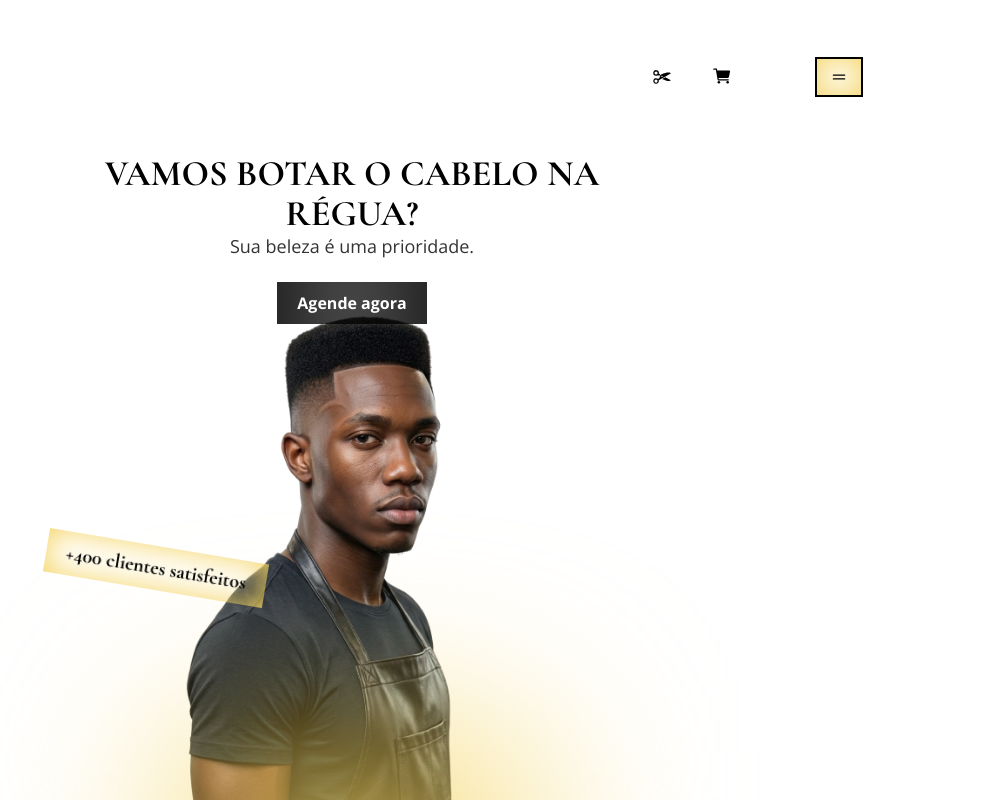
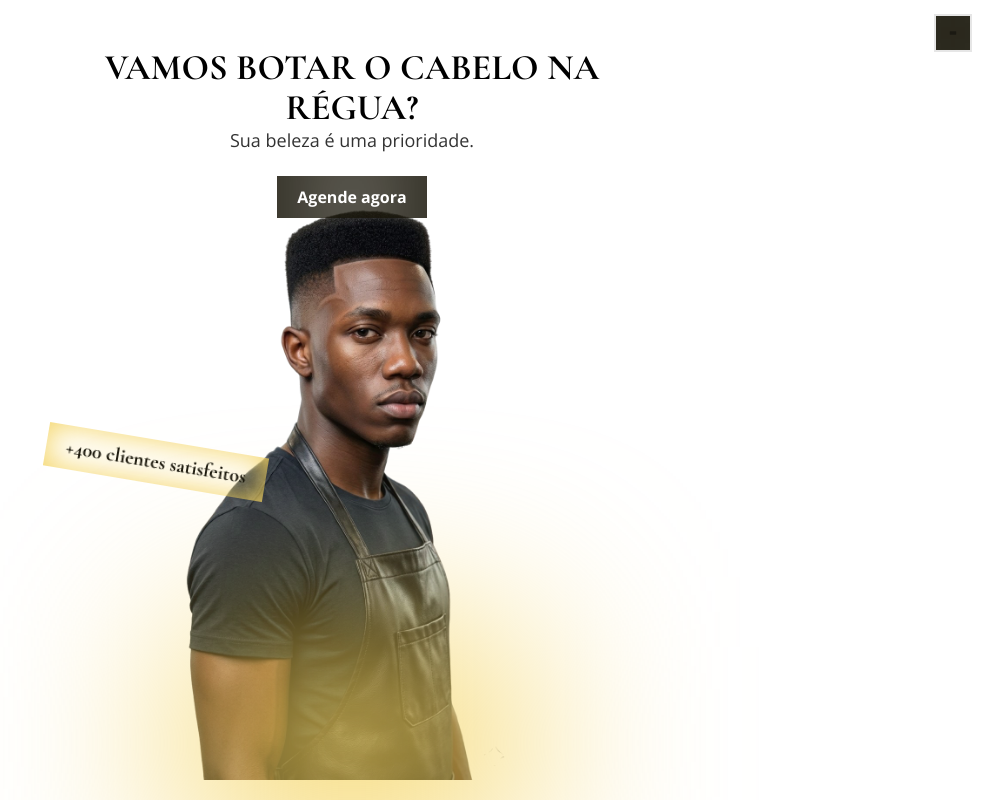
Before and after one commit to HermenegildoDaCruz/atomic-barber, a React (Vite) app: page / in a window 1280 px wide. Shown: the top 800 px of the page, without its empty margins (288-1280 px from the left). Built offline with nearby package versions, Linux system fonts and the light colour scheme.

Commit message:
creating side bar

```diff
--- a/src/App.jsx
+++ b/src/App.jsx
@@ -1,15 +1,21 @@
 import Nav from "./components/Nav"
+import SideBar from "./components/SideBar"
 import Hero from "./components/Hero"
 import WhyUs from "./components/WhyUs"
 import HairStylePrices from "./components/HairStylePrices"
 import PlansAndProgramms from "./components/PlansAndProgramms"
+import { useBooleanHook } from "./hooks/useBooleanHook"
 
 function App() {
-
+  const { value: sideBarOpen, toggle: toggleSideBar } =
+    useBooleanHook(false);
 
   return (
     <>
-      <Nav />
+      <Nav isSideBarOpen={sideBarOpen} onToggleSideBar={toggleSideBar} />
+      {
+        sideBarOpen && <SideBar open = {sideBarOpen} />
+      }
       <Hero />
       <WhyUs />
       <HairStylePrices />
--- /dev/null
+++ b/src/components/BackDrop.jsx
@@ -0,0 +1,3 @@
+export default function BackDrop({ open }) {
+  return <>{open && <div className="backdrop"></div>}</>;
+}
--- a/src/components/Nav.jsx
+++ b/src/components/Nav.jsx
@@ -1,8 +1,8 @@
-export default function Nav(){
+export default function Nav({onToggleSideBar, isSideBarOpen}) {
     return (
         <nav className="main-nav container">
             <ul className="main-nav-list">
-                <li className="nav-list-item">
+                {/* <li className="nav-list-item">
                     <button>
                         <ion-icon name="cut" className = "icon"></ion-icon>
                         </button>
@@ -11,10 +11,14 @@ export default function Nav(){
                      <button>
                         <ion-icon name="cart" className = "icon"></ion-icon>
                         </button>
-                </li>
-                <li className="nav-list-item menu-btn">
-                    <button><ion-icon name="reorder-two-outline" className = "icon"></ion-icon></button>
-                </li>
+                </li> */}
+                <li className="nav-list-item toggle-menu-btn">
+                    <button onClick={onToggleSideBar}>
+                        {
+                            isSideBarOpen ? <ion-icon name="close-outline" className = "icon"></ion-icon>:<ion-icon name="reorder-two-outline"></ion-icon>
+                        }
+                    </button>
+                </li >
             </ul>
         </nav>
     )
--- /dev/null
+++ b/src/components/SendMessage.jsx
@@ -0,0 +1,3 @@
+export default function SendMessage(){
+
+}
--- /dev/null
+++ b/src/components/SideBar.jsx
@@ -0,0 +1,37 @@
+import BackDrop from "./BackDrop"
+export default function SideBar({ open }){
+    return (
+        <>
+            <BackDrop open={open} />
+            <aside className="side-bar">
+            <ul className="side-bar-list">
+                <li className="side-bar-list-item">
+                    <a href="#home">
+                        Home
+                    </a>
+                </li>
+                <li className="side-bar-list-item">
+                    <a href="#hairstyle-prices">
+                        Hairstyles
+                    </a>
+                </li>
+                <li className="side-bar-list-item">
+                    <a href="#products">
+                        Products
+                    </a>
+                </li>
+                {/* <li className="side-bar-list-item">
+                    <div className="social-links">
+                        <a href="https://www.facebook.com/profile.php?id=100090123456789" target="_blank" rel="noopener noreferrer">
+                            <ion-icon name="logo-facebook" className = "icon"></ion-icon>
+                        </a>
+                    </div>
+                </li> */}
+
+            </ul>
+        </aside>
+        </>
+
+
+    )
+}
--- a/src/css/main.css
+++ b/src/css/main.css
@@ -4,7 +4,7 @@
 :root {
   --font-primary: 'Open Sans', sans-serif;
   --heading-font: 'Cormorant Garamond', serif;
-  --color-primary: #000;
+  --color-primary: #181509;
   --color-accent: #f4d35e;
   --color-text: #343a40;
   --inset-shadow: inset 0 0 100px 2px var(--color-primary);
@@ -127,8 +127,19 @@ button{
     margin-block: 2rem;
     border: 3px solid transparent;
 }
+
 .btn-actived{
     border: 3px solid var(--color-accent);
+}
+.backdrop{
+    position: fixed;
+    top: 0;
+    left: 0;
+    width: 100%;
+    height: 100%;
+    background-color: rgba(0, 0, 0, 0.1);
+    backdrop-filter: blur(4px);
+    z-index: 5;
 }
 /* ----- */
 .main-nav{
@@ -138,7 +149,7 @@ button{
 .main-nav-list{
     display: flex;
     align-items: center;
-    gap: 4rem;
+    gap: 2rem;
     list-style: none;
     margin-block: 2rem;
     padding: .4rem;
@@ -148,11 +159,53 @@ button{
     align-items: center;
     gap: .8rem;
 }
-.menu-btn button{
+.toggle-menu-btn{
+    box-shadow: inset 0 0 100px var(--color-primary);
+    padding: 1.2rem;
+    z-index: 15;
+    position: fixed;
+    right: 20px;
+    top: 14px;
+    backdrop-filter: blur(4px);
+    border: 2px solid #e6e6e6;
+}
+.toggle-menu-btn .icon{
+    color: var(--color-accent);
+}
+/* .menu-btn button{
     padding: .8rem 1.2rem;
     border: 2px solid var(--color-primary);
     box-shadow: inset 0 0 30px var(--color-accent);
     transition: all .3s;
+} */
+.side-bar{
+    font-family: var(--heading-font);
+    font-size: 3rem;
+    position: fixed;
+    top: 0;
+    right: 0;
+    width: 30rem;
+    height: 100vh;
+    background-color: var(--color-primary);
+     box-shadow: -2px 0 10px rgba(0, 0, 0, 0.1);
+    padding: 2rem;
+    /* transform: translateX(100%); */
+    transition: transform 0.3s ease-in-out;
+    z-index: 10;
+}
+/* .side-bar-open{
+    transform: translateX(0);
+} */
+.side-bar-list{
+    list-style: none;
+    display: flex;
+    flex-direction: column;
+    gap: 2rem;
+    margin-top: 2rem;
+}
+.side-bar-list-item a{
+    color: var(--color-accent);
+    text-decoration: none;
 }
 
 .hero {
```
